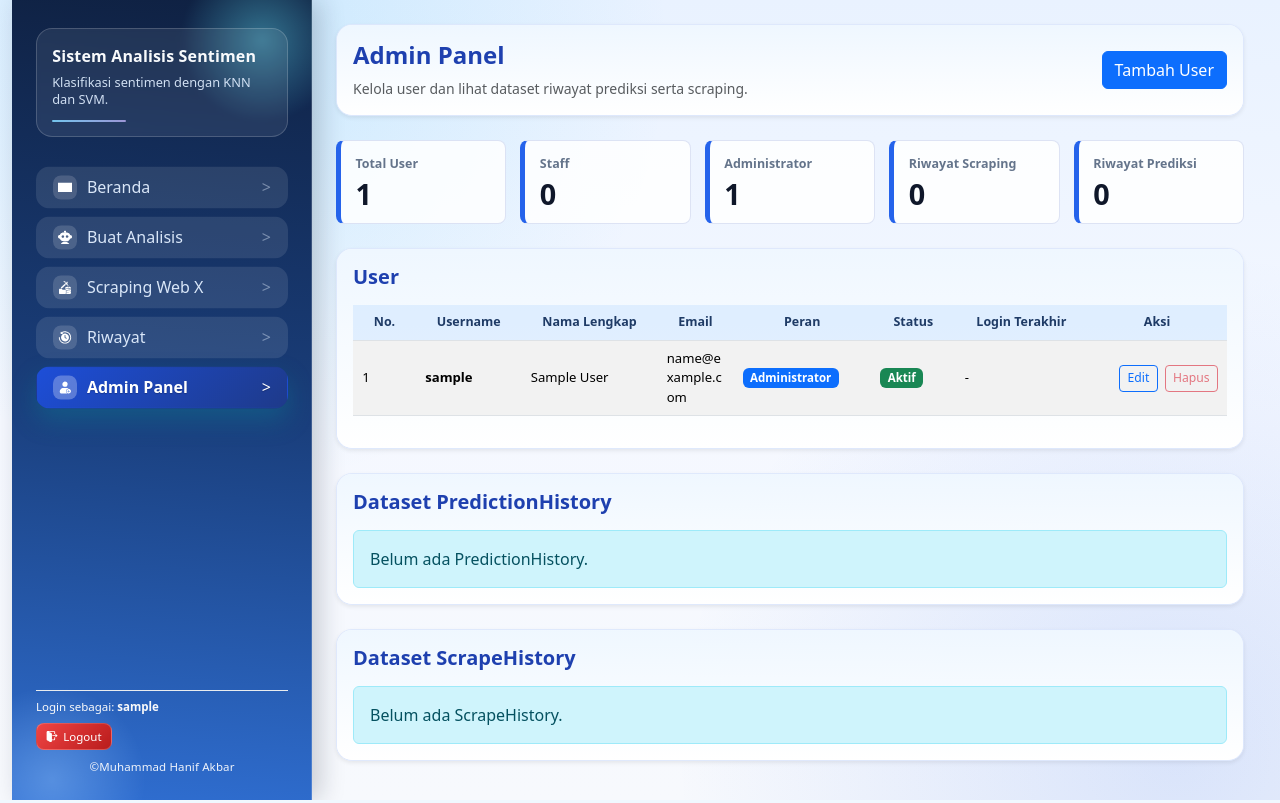
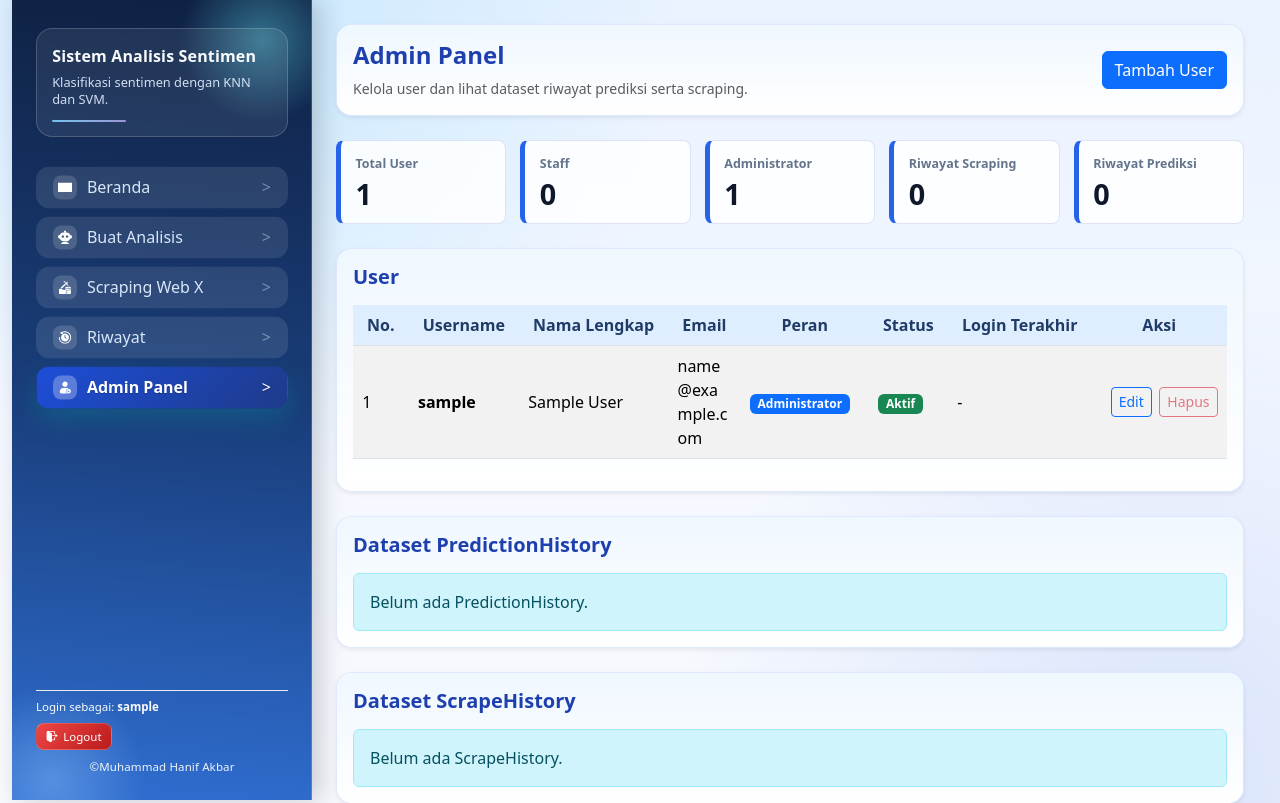
Before and after one commit to HanifAkb/WebSentimen, a Django app: page /admin/ in a window 1280 px wide. Shown: the top 803 px of the page. Run offline with Django 4.2, Linux system fonts and the light colour scheme; the visitor is signed in with stand-in values (Sample User, id 1); data comes from the database, SQL or seed files in the repository; data that the repository does not hold is empty; grey boxes are pictures that could not be loaded.

Commit message:
Align history table headers and admin table typography

```diff
--- a/sentiment_app/static/sentiment_app/css/styles.css
+++ b/sentiment_app/static/sentiment_app/css/styles.css
@@ -799,14 +799,12 @@ body {
 }
 
 .admin-fit-table {
-    font-size: 0.82rem;
     table-layout: auto;
 }
 
 .admin-fit-table thead th {
     width: 1%;
     padding: 0.52rem 0.58rem;
-    font-size: 0.78rem;
     white-space: nowrap;
 }
 
@@ -815,13 +813,8 @@ body {
     overflow-wrap: anywhere;
 }
 
-.admin-fit-table .badge {
-    font-size: 0.72rem;
-}
-
 .admin-fit-table .btn-sm {
     padding: 0.2rem 0.45rem;
-    font-size: 0.76rem;
 }
 
 .admin-fit-table tbody td.text-end {
--- a/sentiment_app/templates/sentiment_app/history.html
+++ b/sentiment_app/templates/sentiment_app/history.html
@@ -42,7 +42,7 @@
                         </div>
                         <div class="table-responsive">
                             <table class="table table-striped table-hover align-middle">
-                                <thead>
+                                <thead class="text-center">
                                     <tr>
                                         <th class="text-center" style="width: 36px;">
                                             <input id="scrape-select-all" class="form-check-input" type="checkbox" aria-label="Pilih semua riwayat scraping">
@@ -164,7 +164,7 @@
                         </div>
                         <div class="table-responsive">
                             <table class="table table-striped table-hover align-middle">
-                                <thead>
+                                <thead class="text-center">
                                     <tr>
                                         <th class="text-center" style="width: 36px;">
                                             <input id="prediction-select-all" class="form-check-input" type="checkbox" aria-label="Pilih semua riwayat prediksi">
--- a/sentiment_app/templates/sentiment_app/history_predict_detail.html
+++ b/sentiment_app/templates/sentiment_app/history_predict_detail.html
@@ -321,7 +321,7 @@
                         <table class="table table-striped table-hover align-middle predict-results-table">
                             <thead>
                                 <tr>
-                                    <th rowspan="2">#</th>
+                                    <th rowspan="2">No.</th>
                                     {% for header in batch_preview_source_headers %}
                                         <th rowspan="2" class="{% if forloop.counter0 == batch_preview_text_column_index %}predict-col-text{% endif %}">{{ header }}</th>
                                     {% endfor %}
--- a/sentiment_app/templates/sentiment_app/twitter.html
+++ b/sentiment_app/templates/sentiment_app/twitter.html
@@ -517,7 +517,7 @@
                             </colgroup>
                             <thead>
                                 <tr>
-                                    <th rowspan="2">#</th>
+                                    <th rowspan="2">No.</th>
                                     <th rowspan="2" class="twitter-col-id">ID</th>
                                     <th rowspan="2">URL</th>
                                     <th rowspan="2" class="twitter-col-text">Teks</th>
```
Also changed, not shown: sentiment_app/tests/test_auth_history.py (+5 -0 lines).
